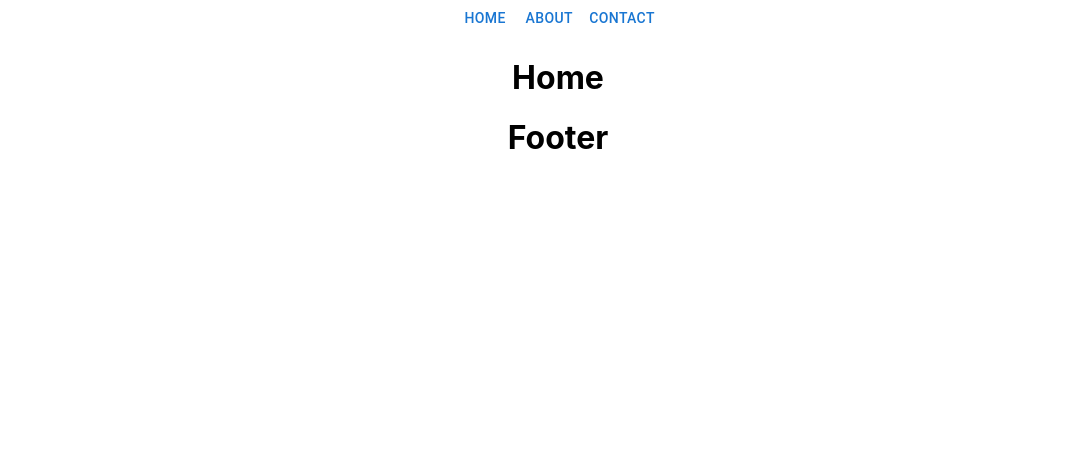
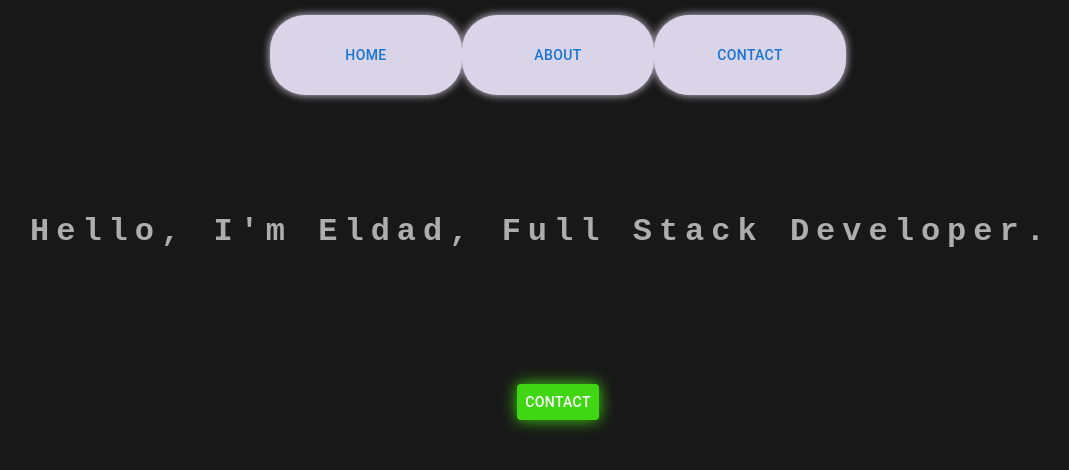
Before and after one commit to ELDADBRHANO/portfolio-eldad-brhano, a React (Create React App) app: page / in a window 1280 px wide. Shown: the top 470 px of the page, without its empty margins (82-1151 px from the left). Built offline with nearby package versions, Linux system fonts and the light colour scheme.

Commit message:
btn commit plux nav

```diff
--- a/package.json
+++ b/package.json
@@ -10,7 +10,8 @@
     "react": "^18.2.0",
     "react-dom": "^18.2.0",
     "react-router-dom": "^6.4.0",
-    "react-scripts": "5.0.1"
+    "react-scripts": "5.0.1",
+    "styled-components": "^5.3.5"
   },
   "scripts": {
     "start": "react-scripts start",
--- a/src/App.css
+++ b/src/App.css
@@ -1,3 +1,8 @@
+body{
+  background-color: rgba(0, 0, 0, 0.904);
+  color: white;
+  font-family: 'Changa', 'Bangers';
+}
 .App {
   text-align: center;
 }
--- a/src/App.js
+++ b/src/App.js
@@ -1,15 +1,13 @@
 import "./App.css";
 import { BrowserRouter } from "react-router-dom";
 import Header from "./components/features/Header/Header";
-import Footer from "./components/features/Footer/Footer";
 import Routing from "./Routing";
 function App() {
   return (
     <div className="App">
       <BrowserRouter>
-      <Header/>
+        <Header/>
         <Routing/>
-      <Footer/>
       </BrowserRouter>
     </div>
   );
--- a/src/Routing.jsx
+++ b/src/Routing.jsx
@@ -1,5 +1,6 @@
 import { Routes, Route } from "react-router-dom";
 import { Home,NotFound,About,Contact } from "./components/pages";
+
 function Routing() {
   return (
     <Routes>
--- a/src/components/features/Header/Header.jsx
+++ b/src/components/features/Header/Header.jsx
@@ -1,7 +1,6 @@
 import "./Header.css";
 import React from "react";
 import NavBar from "../NavBar/NavBar";
-
 function Header() {
   return (
     <div className="header">
--- a/src/components/features/NavBar/NavBar.css
+++ b/src/components/features/NavBar/NavBar.css
@@ -1,3 +1,3 @@
-.navBarBtn{
-  color: azure;
+.nav-bar{
+  display: flex;
 }
--- a/src/components/features/NavBar/NavBar.jsx
+++ b/src/components/features/NavBar/NavBar.jsx
@@ -1,13 +1,13 @@
 import { Link } from "react-router-dom";
-import Button from '@mui/material/Button';
+import ButtonFeatures from "../btn/Btn";
 function NavBar() {
   const pages = ["Home", "About", "Contact"];
   return (
     <div className="nav-bar">
-      <div id="bar-nav">
+      <div className="bar-nav">
         {pages.map((pagePath) => (
-          <Link style={{textDecoration: 'none'}} to={pagePath}>
-            <Button className="navBarBtn" variant="text">{pagePath}</Button >
+          <Link  style={{textDecoration: 'none'}} to={pagePath}>
+            <ButtonFeatures btnTxt={pagePath} className="navBarBtn" variant="text">{pagePath}</ButtonFeatures>
           </Link>
         ))}
       </div>
--- /dev/null
+++ b/src/components/features/btn/Btn.jsx
@@ -0,0 +1,15 @@
+import Button from "@mui/material/Button";
+import "./btn.css"
+function ButtonFeatures(props) {
+  return (
+    <Button id="btn"
+      style={{
+        borderRadius: 35,
+      }}
+    >
+      {props.btnTxt}
+    </Button>
+  );
+}
+
+export default ButtonFeatures;
--- /dev/null
+++ b/src/components/features/btn/btn.css
@@ -0,0 +1,23 @@
+#btn{
+  border: none;
+  border-radius: 15px;
+  box-shadow: 0 0 8px rgb(207, 207, 207);
+}
+
+
+ #btn{
+  position: relative;
+  top: 15px;
+  left: 0;
+  right: 0;
+  bottom: 0;
+  margin: auto;
+  border: none;
+  padding: 15px;
+  border-radius: 15%;
+  box-shadow: 0 0 8px #d9d4e7;
+  width: 15vw;
+  height: 10vh;
+  background-color: #d9d4e7;
+  animation-duration: 5s;
+}
--- a/src/components/pages/Home/Home.css
+++ b/src/components/pages/Home/Home.css
@@ -0,0 +1,71 @@
+.eldad-present{
+  display: flex;
+  padding: 3.5rem;
+  animation-name: example;
+  animation-duration: 4s;
+}
+
+
+.eldad-present {
+  position: relative;
+  color: hsl(0, 0%, 68%);
+  font-weight: bold!important;
+  font-family: "Anonymous Pro", monospace!important;
+  letter-spacing: 7px!important;
+  overflow: hidden;
+  white-space: nowrap;
+  animation: typewriter 4s steps(44) 1s 1 normal both,
+    blinkTextCursor 500ms infinite;
+}
+
+@keyframes typewriter {
+  from {
+    width: 0;
+  }
+  to {
+    width: 90vw;
+  }
+}
+@keyframes blinkTextCursor {
+  from {
+    border-right-color: hsl(0, 0%, 80%);
+  }
+  to {
+    border-right-color: transparent;
+  }
+}
+
+
+#contact-btn{
+  background-color: #1c87c9;
+    -webkit-border-radius: 60px;
+    border-radius: 60px;
+    border: none;
+    color: #eeeeee;
+    cursor: pointer;
+    display: inline-block;
+    font-family: sans-serif;
+    font-size: 20px;
+    padding: 5px 15px;
+    text-align: center;
+    text-decoration: none;
+
+
+}
+  .contact-btn {
+    animation: glowing 1300ms infinite;
+  }
+ @keyframes glowing {
+    0% {
+      background-color: #2ba805;
+      box-shadow: 0 0 5px #2ba805;
+    }
+    50% {
+      background-color: #49e819;
+      box-shadow: 0 0 20px #49e819;
+    }
+    100% {
+      background-color: #2ba805;
+      box-shadow: 0 0 5px #2ba805;
+    }
+  }
--- a/src/components/pages/Home/Home.jsx
+++ b/src/components/pages/Home/Home.jsx
@@ -1,12 +1,17 @@
 import "./Home.css";
 import React from "react";
-
+import Button from "@mui/material/Button";
+import { Link } from "react-router-dom";
 function Home() {
   return (
     <div className="home">
-      <h1>Home</h1>
+      <div className="eldad-present">
+      <h1 className="eldad-present">Hello, I'm Eldad, Full Stack Developer.</h1>
+      </div>
+      <Link style={{textDecoration: 'none'}} to="/Contact">
+      <Button style={{color:'white'}} className="contact-btn">Contact</Button>
+      </Link>
     </div>
   );
 };
-
 export default Home;
```
Also changed, not shown: 1 other file (tests, documents, lock files or other folders).
